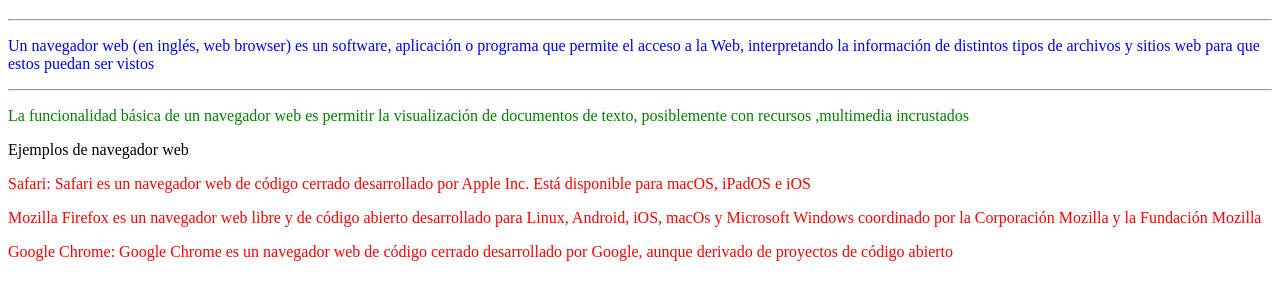
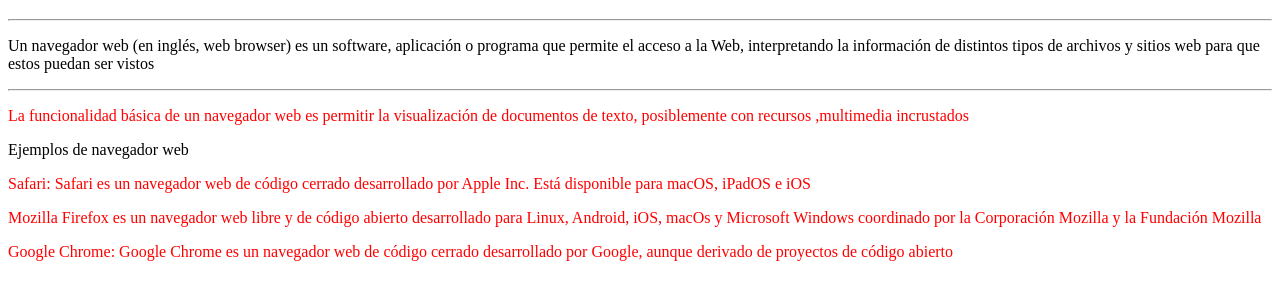
Before and after one commit to Protofracasado/practica2.2-recu, a plain HTML site: page index.html in a window 1280 px wide. Shown: the part 61-360 px from the top of the page. Drawn offline with Linux system fonts and the light colour scheme.

Commit message:
Update index.html

```diff
--- a/index.html
+++ b/index.html
@@ -13,11 +13,11 @@
 
 <body>
 
-    <p class="web">Un navegador web (en inglés, web browser) es un software, aplicación o programa que permite el acceso a la Web, interpretando la información de distintos tipos de archivos y sitios web para que estos puedan ser vistos</p>
+    <p id="web">Un navegador web (en inglés, web browser) es un software, aplicación o programa que permite el acceso a la Web, interpretando la información de distintos tipos de archivos y sitios web para que estos puedan ser vistos</p>
 
 <hr>
 
-    <p style="color: green;">La funcionalidad básica de un navegador web es permitir la visualización de documentos de texto, posiblemente con recursos ,multimedia incrustados</p>
+    <p><span style="color:red">La funcionalidad básica de un navegador web es permitir la visualización de documentos de texto, posiblemente con recursos ,multimedia incrustados</span></p>
 
     <p> Ejemplos de navegador web</p>
 
```
